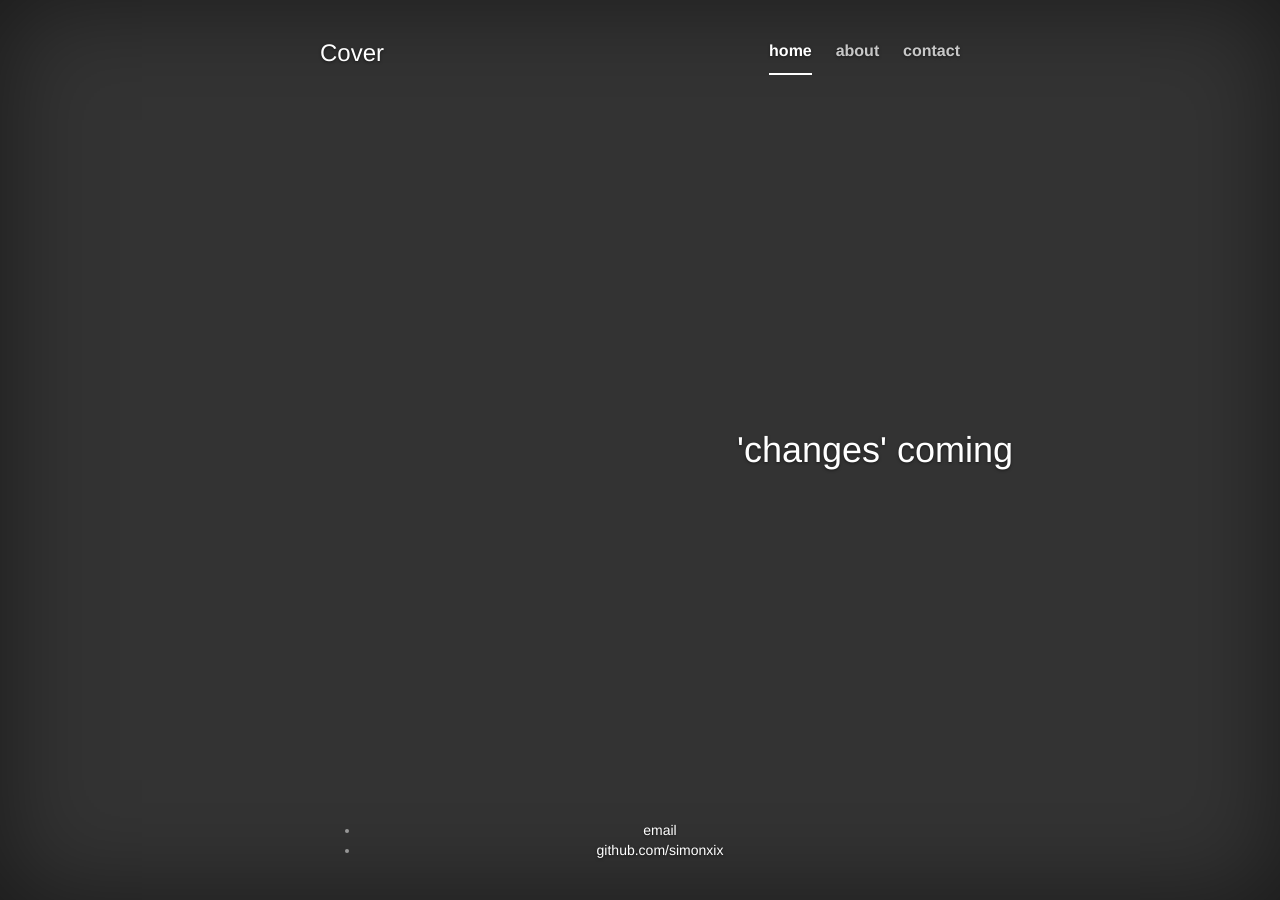
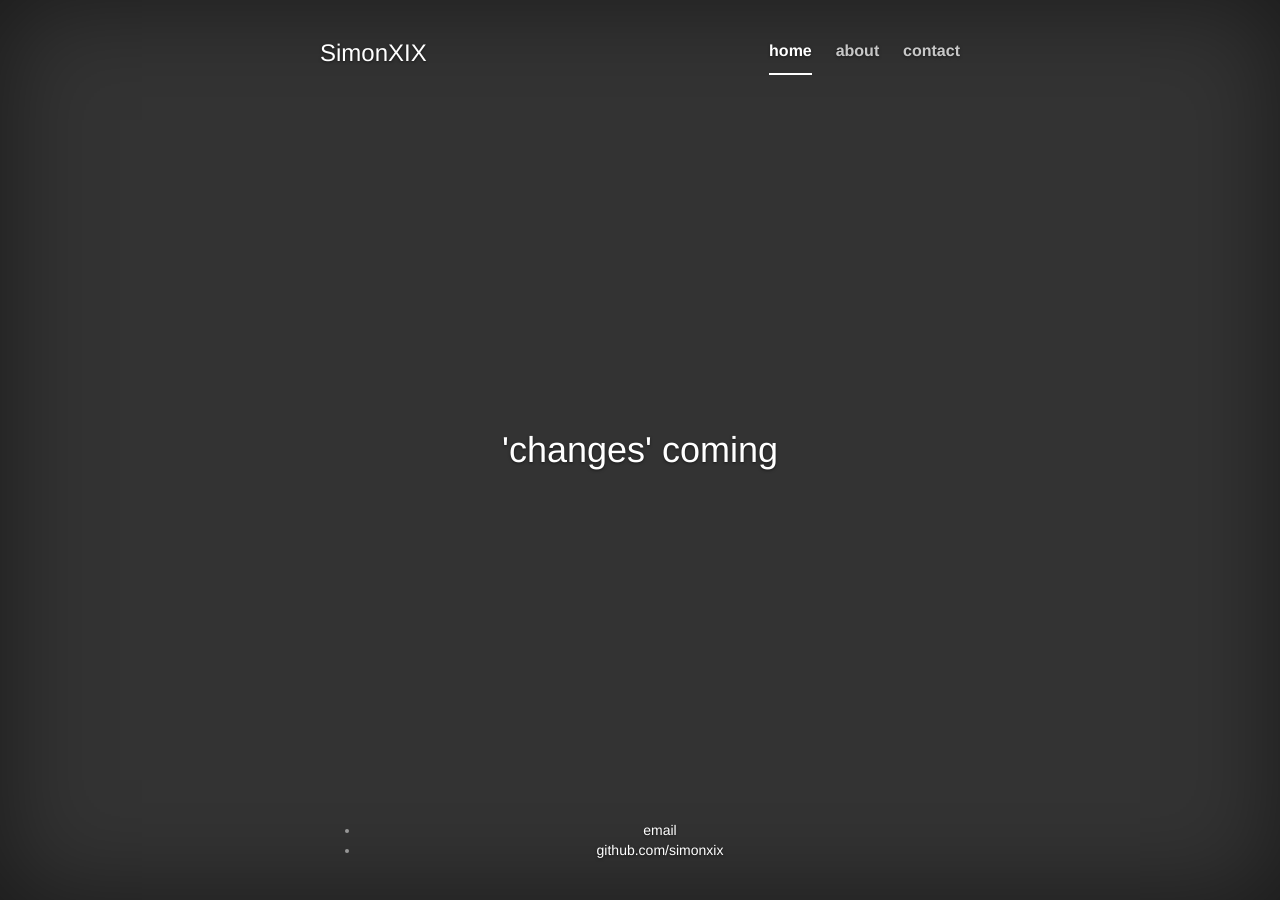
Before and after one commit to SimonXIX/simonxix.github.io, a Jekyll site: the page built from index.html, in a window 1280 px wide. Built offline with Jekyll 4.4.1, drawn with Linux system fonts in a browser that asks for light colours.

Commit message:
Aesthetic edits

```diff
--- a/_layouts/default.html
+++ b/_layouts/default.html
@@ -37,7 +37,7 @@
 
           <div class="masthead clearfix">
             <div class="inner">
-              <h3 class="masthead-brand">Cover</h3>
+              <h3 class="masthead-brand">SimonXIX</h3>
               <nav>
                 <ul class="nav masthead-nav">
                   <li class="active"><a href="#">home</a></li>
@@ -48,11 +48,7 @@
             </div>
           </div>
 
-		<div class="container">
-
 		{{ content }}
-
-		</div><!-- /.container -->
 
           <div class="mastfoot">
             <div class="inner">
--- a/index.html
+++ b/index.html
@@ -2,9 +2,9 @@
 layout: default
 title: simonxix.github.io
 ---
-          <div class="inner cover">
+        <div class="inner cover">
             <h1 class="cover-heading">'changes' coming</h1>
             <p class="lead"></p>
             <p class="lead">
             </p>
-          </div>
+        </div>
```
